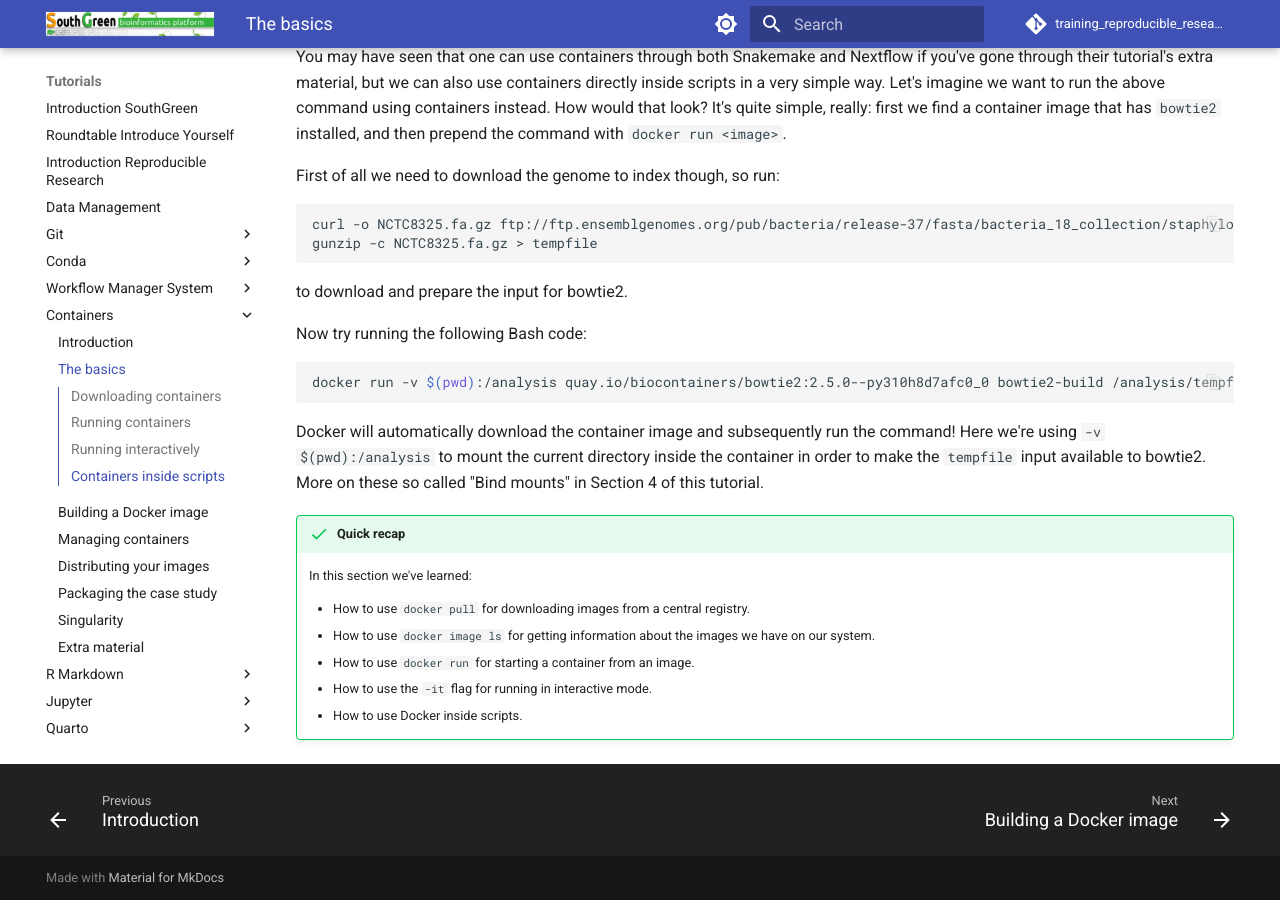
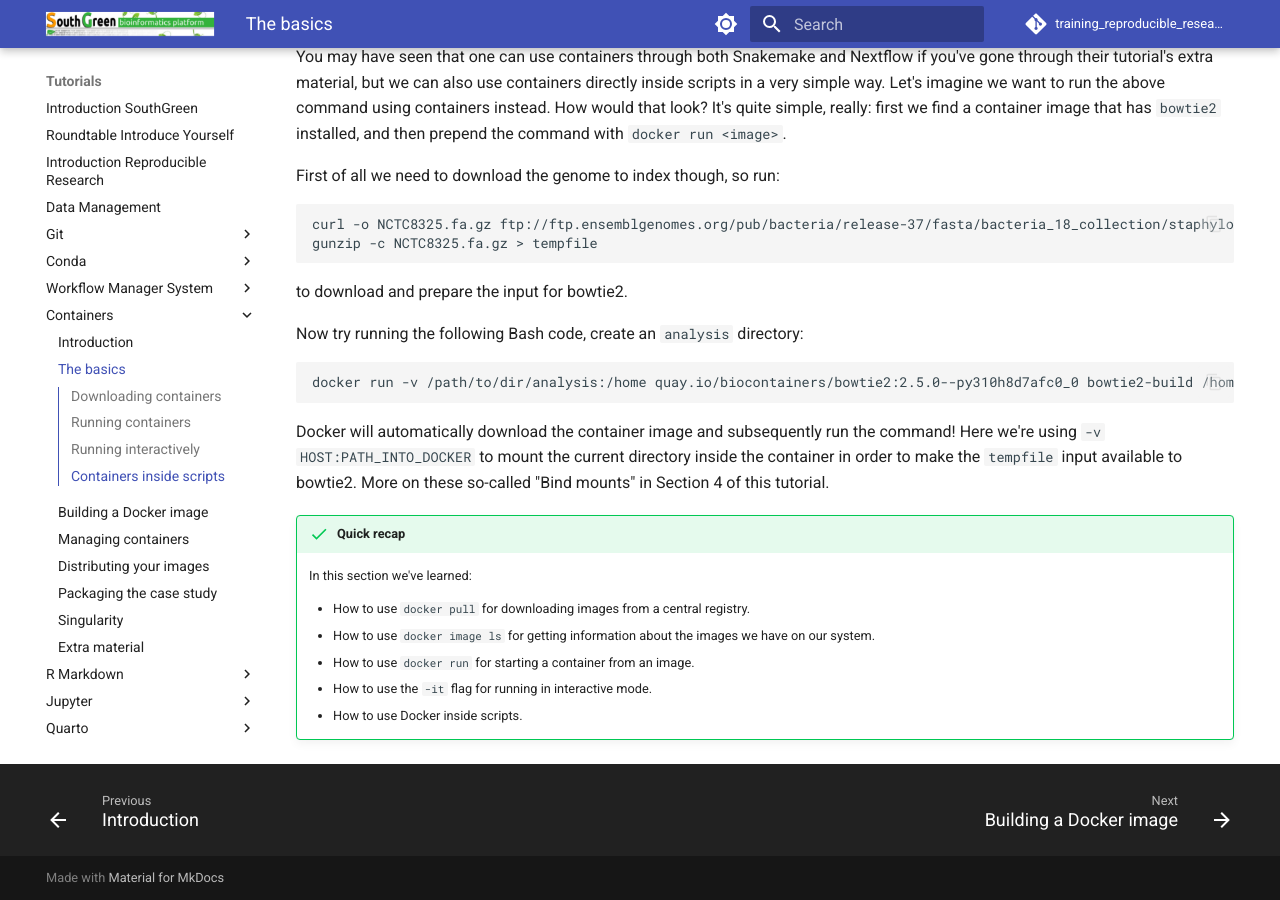
Before and after one commit to SouthGreenPlatform/training_reproducible_research, an MkDocs documentation site: the page built from docs/pages/containers/containers-2-the-basics.md, in a window 1280 px wide and 900 px high, scrolled down 2188 px. Built offline with MkDocs 1.6.1 and Material for MkDocs 9.7.7, drawn with Linux system fonts in a browser that asks for light colours; comment, search, counter and statistics services are not loaded.

Commit message:
repairing confusing binding in basics docker command lines

````diff
--- a/docs/pages/containers/containers-2-the-basics.md
+++ b/docs/pages/containers/containers-2-the-basics.md
@@ -126,16 +126,16 @@ gunzip -c NCTC8325.fa.gz > tempfile
 
 to download and prepare the input for bowtie2.
 
-Now try running the following Bash code:
+Now try running the following Bash code, create an `analysis` directory:
 
 ```bash
-docker run -v $(pwd):/analysis quay.io/biocontainers/bowtie2:2.5.0--py310h8d7afc0_0 bowtie2-build /analysis/tempfile /analysis/NCTC8325
+docker run -v /path/to/dir/analysis:/home quay.io/biocontainers/bowtie2:2.5.0--py310h8d7afc0_0 bowtie2-build /home/tempfile /home/NCTC832
 ```
 
 Docker will automatically download the container image and subsequently run the
-command! Here we're using `-v $(pwd):/analysis` to mount the current directory
+command! Here we're using `-v HOST:PATH_INTO_DOCKER` to mount the current directory
 inside the container in order to make the `tempfile` input available to bowtie2.
-More on these so called "Bind mounts" in Section 4 of this tutorial.
+More on these so-called "Bind mounts" in Section 4 of this tutorial.
 
 !!! Success "Quick recap"
     In this section we've learned:
````
